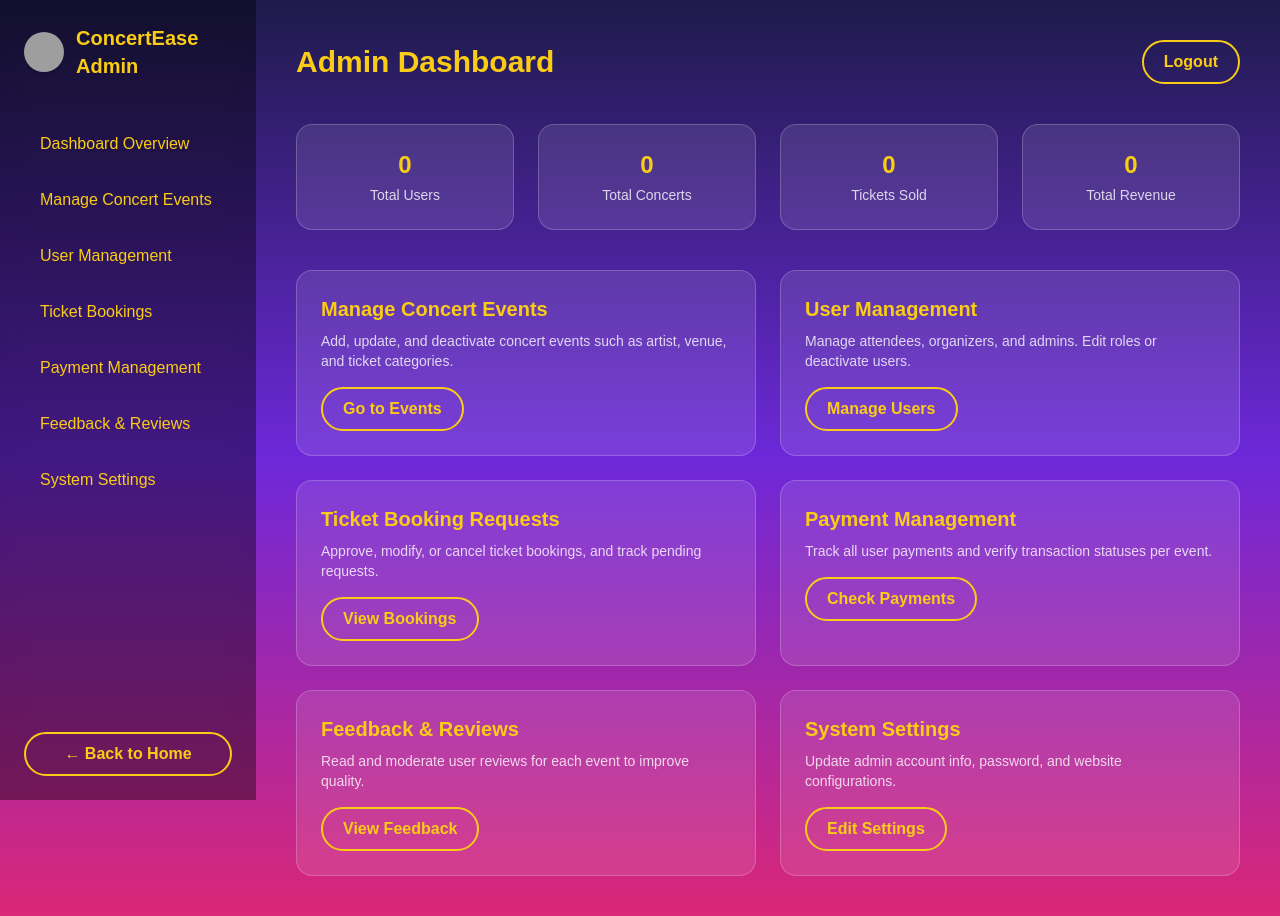
After one commit to Jayveepnl/CI4-Concert-Booking-System, a CodeIgniter 4 app: the page made by backend/app/Views/Users/DashboardAdminPage.php in a window 1280 px wide. The commit adds this page. Run offline with PHP 8.4 and a stand-in for CodeIgniter, Linux system fonts and the light colour scheme; the template is opened without the code that fills it, so the values that code supplies are empty; some libraries are stand-ins or nearby versions; grey boxes are pictures that could not be loaded.

Commit message:
feat(frontend/DashboardAdmin): Added Admin Page

```diff
--- a/backend/app/Config/Routes.php
+++ b/backend/app/Config/Routes.php
@@ -11,6 +11,7 @@ $routes->get('/MoodBoard', 'Users::MoodBoard');
 $routes->get('/RoadMap', 'Users::RoadMap');
 $routes->get('/SignUp', 'Users::SignUp');
 $routes->get('/login', 'Users::Login');
+$routes->get('/DashboardAdminPage', 'Users::DashboardAdminPage');
 
 $routes->get('/index.html', 'Users::index');
 $routes->get('/moodboard.html', 'Users::MoodBoard');
--- a/backend/app/Controllers/Users.php
+++ b/backend/app/Controllers/Users.php
@@ -27,4 +27,8 @@ class Users extends BaseController
     {
         return view('users/Login');
     }
+    public function DashboardAdminPage()
+    {
+        return view('users/DashboardAdminPage');
+    }
 }
--- /dev/null
+++ b/backend/app/Views/Users/DashboardAdminPage.php
@@ -0,0 +1,162 @@
+<!DOCTYPE html>
+<html lang="en">
+
+<head>
+    <meta charset="UTF-8">
+    <meta name="viewport" content="width=device-width, initial-scale=1.0">
+    <title>ConcertEase Admin Dashboard</title>
+    <link rel="shortcut icon" type="image/png" href="/assets/Gemini_Generated_Image_5nnm915nnm915nnm.ico" />
+    <script src="https://cdn.tailwindcss.com"></script>
+    <style>
+        body {
+            background: linear-gradient(to bottom, #1e1b4b, #6d28d9, #db2777);
+            color: white;
+            font-family: 'Poppins', sans-serif;
+        }
+
+        .sidebar {
+            background: rgba(0, 0, 0, 0.4);
+            backdrop-filter: blur(10px);
+            height: 100vh;
+        }
+
+        .menu-item {
+            display: block;
+            padding: 0.75rem 1rem;
+            border-radius: 0.5rem;
+            font-weight: 500;
+            transition: all 0.3s;
+            color: #facc15;
+        }
+
+        .menu-item:hover {
+            background: #facc15;
+            color: #000;
+        }
+
+        .card {
+            background: rgba(255, 255, 255, 0.1);
+            border: 1px solid rgba(255, 255, 255, 0.2);
+            border-radius: 1rem;
+            padding: 1.5rem;
+            transition: all 0.3s;
+        }
+
+        .card:hover {
+            transform: translateY(-5px);
+            background: rgba(255, 255, 255, 0.15);
+        }
+
+        .btn {
+            display: inline-block;
+            padding: 0.5rem 1.25rem;
+            border-radius: 9999px;
+            font-weight: 600;
+            border: 2px solid #facc15;
+            color: #facc15;
+            transition: 0.3s;
+        }
+
+        .btn:hover {
+            background-color: #facc15;
+            color: #000;
+        }
+    </style>
+</head>
+
+<body class="flex">
+
+    <!-- Sidebar -->
+    <aside class="flex flex-col justify-between p-6 w-64 sidebar">
+        <div>
+            <div class="flex items-center space-x-3 mb-10">
+                <img src="assets/Gemini_Generated_Image_5nnm915nnm915nnm.ico" alt="Logo" class="shadow-md rounded-full w-10 h-10">
+                <h1 class="font-bold text-yellow-400 text-xl">ConcertEase Admin</h1>
+            </div>
+
+            <nav class="space-y-2">
+                <a href="#" class="menu-item"> Dashboard Overview</a>
+                <a href="#" class="menu-item"> Manage Concert Events</a>
+                <a href="#" class="menu-item"> User Management</a>
+                <a href="#" class="menu-item"> Ticket Bookings</a>
+                <a href="#" class="menu-item"> Payment Management</a>
+                <a href="#" class="menu-item"> Feedback & Reviews</a>
+                <a href="#" class="menu-item"> System Settings</a>
+            </nav>
+        </div>
+
+        <div class="mt-10">
+            <a href="index.html" class="w-full text-center btn">← Back to Home</a>
+        </div>
+    </aside>
+
+    <!-- Main Content -->
+    <main class="flex-1 p-10 overflow-y-auto">
+        <header class="flex justify-between items-center mb-10">
+            <h1 class="font-bold text-yellow-400 text-3xl">Admin Dashboard</h1>
+            <button class="btn">Logout</button>
+        </header>
+
+        <!-- Overview Cards -->
+        <section class="gap-6 grid grid-cols-1 sm:grid-cols-2 lg:grid-cols-4 mb-10">
+            <div class="text-center card">
+                <h2 class="font-bold text-yellow-400 text-2xl">0</h2>
+                <p class="mt-1 text-white/80 text-sm">Total Users</p>
+            </div>
+            <div class="text-center card">
+                <h2 class="font-bold text-yellow-400 text-2xl">0</h2>
+                <p class="mt-1 text-white/80 text-sm">Total Concerts</p>
+            </div>
+            <div class="text-center card">
+                <h2 class="font-bold text-yellow-400 text-2xl">0</h2>
+                <p class="mt-1 text-white/80 text-sm">Tickets Sold</p>
+            </div>
+            <div class="text-center card">
+                <h2 class="font-bold text-yellow-400 text-2xl">0</h2>
+                <p class="mt-1 text-white/80 text-sm">Total Revenue</p>
+            </div>
+        </section>
+
+        <!-- Manage Sections -->
+        <section class="gap-6 grid md:grid-cols-2">
+            <div class="card">
+                <h3 class="mb-2 font-semibold text-yellow-400 text-xl"> Manage Concert Events</h3>
+                <p class="mb-4 text-white/80 text-sm">Add, update, and deactivate concert events such as artist, venue, and ticket categories.</p>
+                <a href="#" class="btn">Go to Events</a>
+            </div>
+
+            <div class="card">
+                <h3 class="mb-2 font-semibold text-yellow-400 text-xl"> User Management</h3>
+                <p class="mb-4 text-white/80 text-sm">Manage attendees, organizers, and admins. Edit roles or deactivate users.</p>
+                <a href="#" class="btn">Manage Users</a>
+            </div>
+
+            <div class="card">
+                <h3 class="mb-2 font-semibold text-yellow-400 text-xl"> Ticket Booking Requests</h3>
+                <p class="mb-4 text-white/80 text-sm">Approve, modify, or cancel ticket bookings, and track pending requests.</p>
+                <a href="#" class="btn">View Bookings</a>
+            </div>
+
+            <div class="card">
+                <h3 class="mb-2 font-semibold text-yellow-400 text-xl"> Payment Management</h3>
+                <p class="mb-4 text-white/80 text-sm">Track all user payments and verify transaction statuses per event.</p>
+                <a href="#" class="btn">Check Payments</a>
+            </div>
+
+            <div class="card">
+                <h3 class="mb-2 font-semibold text-yellow-400 text-xl"> Feedback & Reviews</h3>
+                <p class="mb-4 text-white/80 text-sm">Read and moderate user reviews for each event to improve quality.</p>
+                <a href="#" class="btn">View Feedback</a>
+            </div>
+
+            <div class="card">
+                <h3 class="mb-2 font-semibold text-yellow-400 text-xl"> System Settings</h3>
+                <p class="mb-4 text-white/80 text-sm">Update admin account info, password, and website configurations.</p>
+                <a href="#" class="btn">Edit Settings</a>
+            </div>
+        </section>
+    </main>
+
+</body>
+
+</html>
```
Also changed, not shown: backend/app/Views/Users/landingPage.php (+83 -70 lines).
